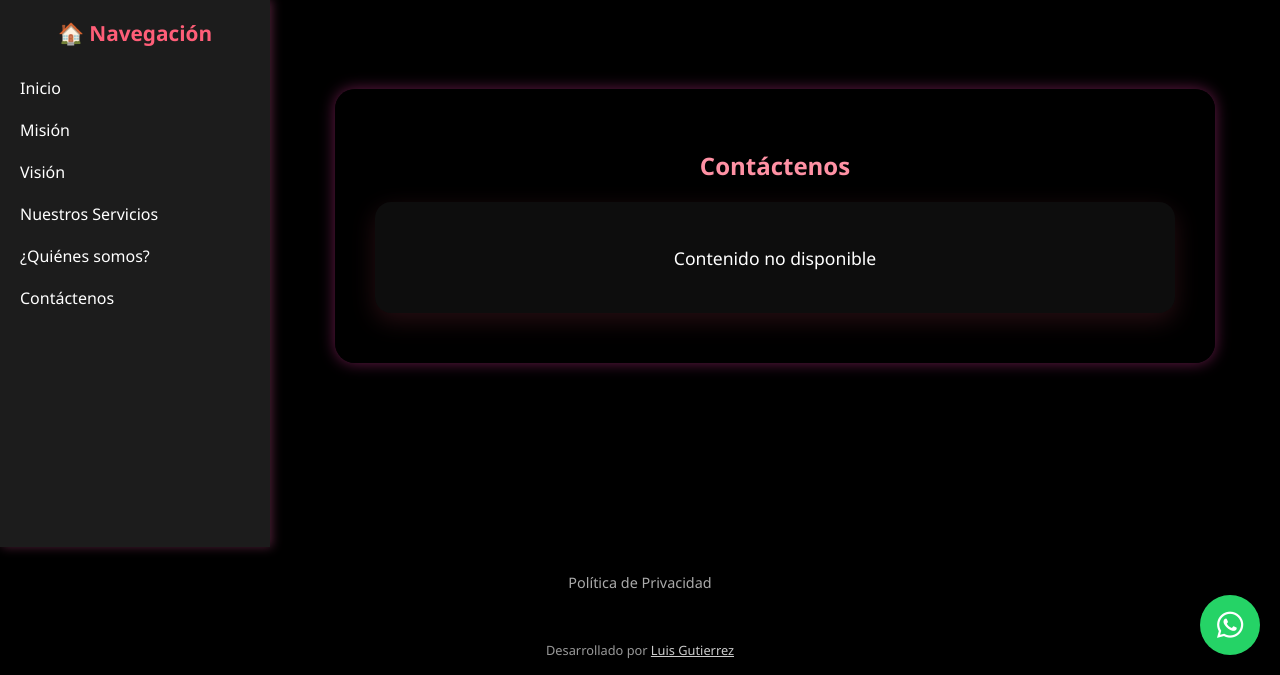
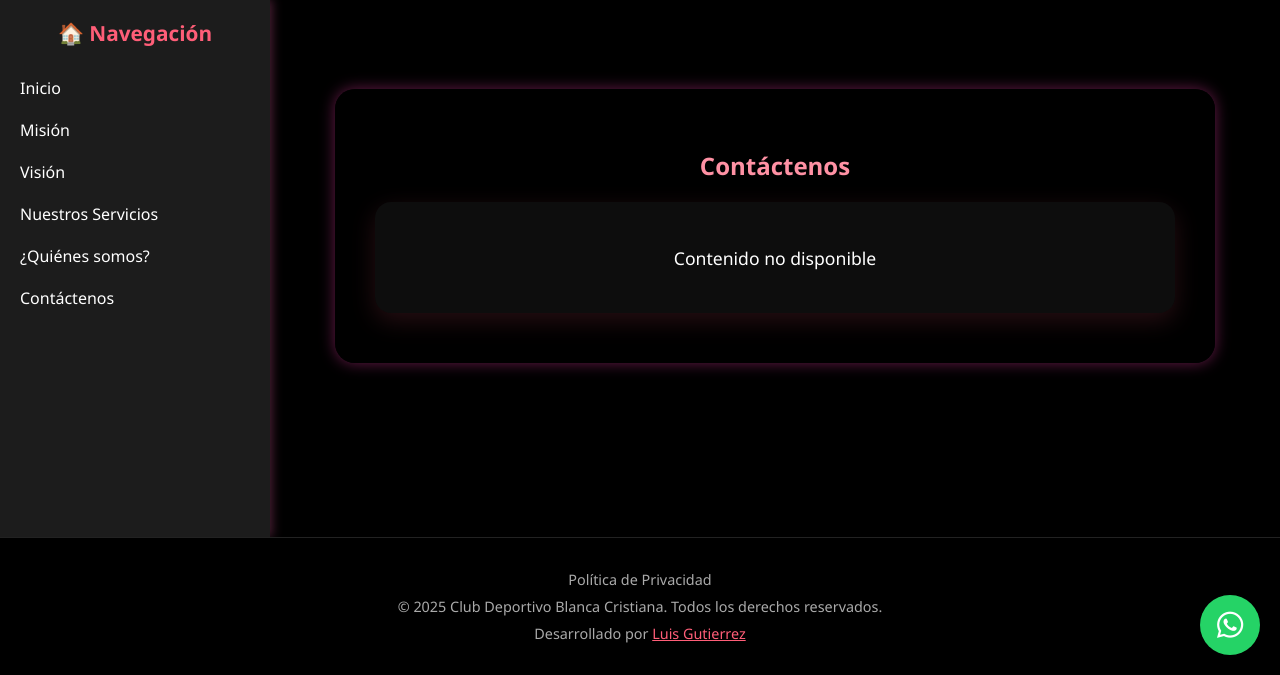
Before and after one commit to Luggutiu/Club-Deportivo-Blanca-Cristiana, a FastAPI app: page /contacto in a window 1280 px wide. Shown: the part 125-800 px from the top of the page. Run offline with FastAPI, Linux system fonts and the light colour scheme; parts of the project's set-up code (start-up, migrations or seed data) failed here and were passed over; some libraries are stand-ins or nearby versions.

Commit message:
🔍 Debug: 9activamoios

```diff
--- a/app/templates/base_public.html
+++ b/app/templates/base_public.html
@@ -149,6 +149,7 @@
       }
     }
   </style>
+
   <script type="application/ld+json">
   {
     "@context": "https://schema.org",
@@ -165,6 +166,7 @@
   }
   </script>
 </head>
+
 <!-- Desarrollado por Luis Gutierrez | https://club-deportivo-blanca-cristiana.onrender.com -->
 <body>
 
@@ -192,7 +194,6 @@
             <a href="/{{ s.slug }}">{{ s.titulo }}</a>
           {% endif %}
         {% endfor %}
-        <!-- Respaldo estático -->
         <a href="/mision">Misión</a>
         <a href="/vision">Visión</a>
         <a href="/servicios">Nuestros Servicios</a>
@@ -209,13 +210,6 @@
   <a href="https://wa.me/573045532258" target="_blank" class="whatsapp-float" title="Contáctanos por WhatsApp" rel="noopener">
     <i class="fab fa-whatsapp"></i>
   </a>
-
-  <!-- Botón de Política de Privacidad -->
-  <div style="text-align: center; padding: 1.5rem 1rem 2rem;">
-    <a href="/politica-privacidad" style="color: #aaa; text-decoration: none; font-size: 0.9rem;">
-      Política de Privacidad
-    </a>
-  </div>
 
   <script src="https://platform.twitter.com/widgets.js" charset="utf-8" defer></script>
 
@@ -255,8 +249,21 @@
   </script>
 
   {% block extra_js %}{% endblock %}
-  <footer style="text-align: center; padding: 1rem; color: #999; font-size: 0.8rem;">
-  Desarrollado por <a href="https://tusitio.dev" target="_blank" style="color: #ccc; text-decoration: underline;">Luis Gutierrez</a>
+
+  <footer style="margin-top: auto; padding: 2rem 1rem; background-color: #000; text-align: center; font-size: 0.9rem; color: #aaa; border-top: 1px solid #222;">
+    <div style="margin-bottom: 0.5rem;">
+      <a href="/politica-privacidad" style="color: #aaa; text-decoration: none;">Política de Privacidad</a>
+    </div>
+    <div style="margin-bottom: 0.5rem;">
+      © 2025 Club Deportivo Blanca Cristiana. Todos los derechos reservados.
+    </div>
+    <div>
+      Desarrollado por
+      <a href="https://club-deportivo-blanca-cristiana.onrender.com" target="_blank" style="color: #ff5e78; text-decoration: underline;">
+        Luis Gutierrez
+      </a>
+    </div>
   </footer>
+
 </body>
 </html>
```
Lines whose indentation alone changed are shown as unchanged.
